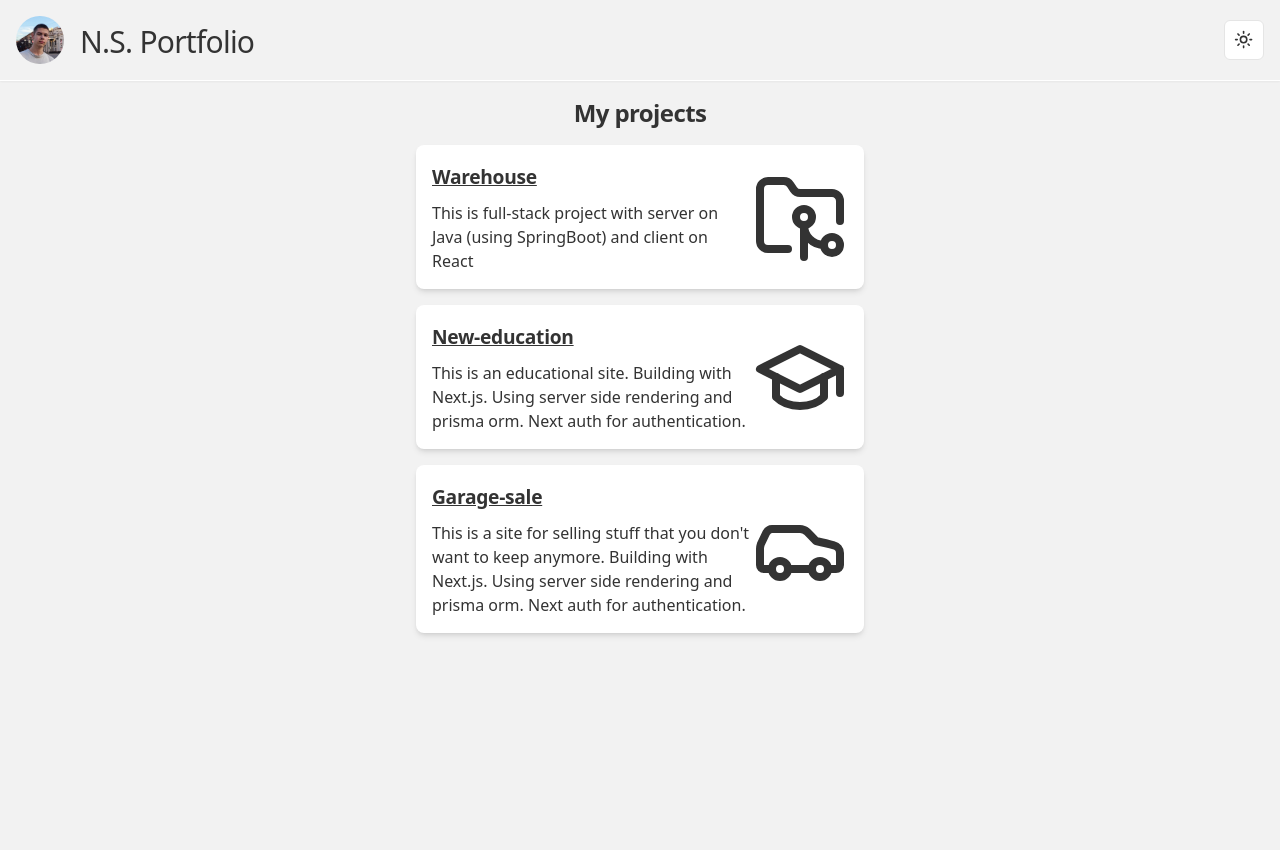
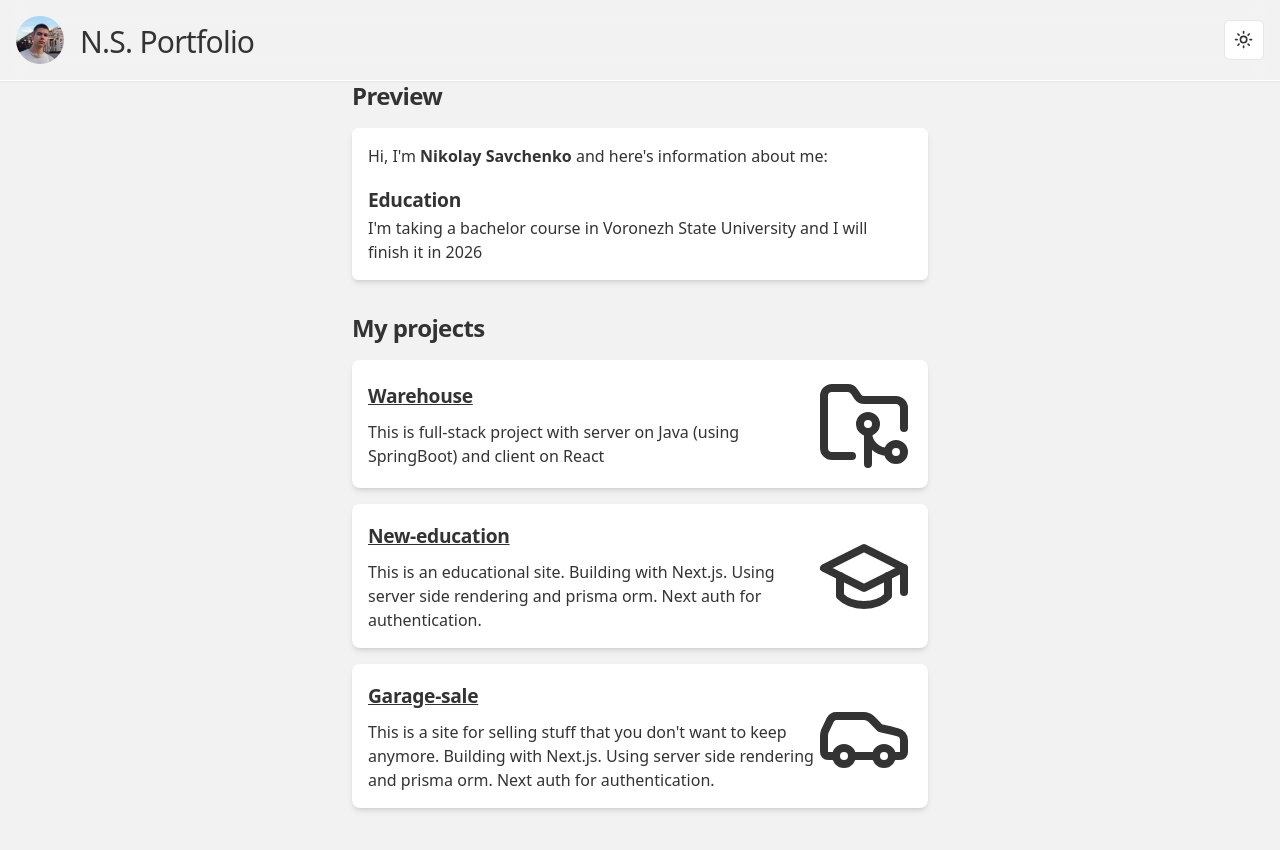
Before and after one commit to woodemai/portfolio, a React (Vite) app: page / in a window 1280 px wide. Shown: the top 850 px of the page. Built offline with nearby package versions, Linux system fonts and the light colour scheme.

Commit message:
add preview

```diff
--- a/src/app/providers/PageProvider/Header.tsx
+++ b/src/app/providers/PageProvider/Header.tsx
@@ -3,13 +3,13 @@ import { ModeToggle } from "@/shared/components/ui/theme-toggle"
 
 const Header = () => {
   return (
-    <div className="flex flex-row justify-between border-card border-b items-center gap-x-4 p-4 w-full shadow-sm mb-4">
+    <header className="flex flex-row justify-between border-card border-b items-center gap-x-4 p-4 w-full shadow-sm backdrop-blur-md bg-opacity-50 fixed top-0">
       <div className="flex flex-row gap-4 items-end">
         <img src="avatar.jpeg" alt="avatar" width={48} height={48} className="rounded-full" />
         <h1 className="font-light pb-1">N.S. Portfolio</h1>
       </div>
       <ModeToggle />
-    </div>
+    </header>
   )
 }
 
--- a/src/app/providers/PageProvider/RootLayout.tsx
+++ b/src/app/providers/PageProvider/RootLayout.tsx
@@ -17,7 +17,7 @@ export default function RootLayout() {
                     unmountOnExit
                 >
                     {() => (
-                        <div >
+                        <div className='mt-20' >
                             {currentOutlet}
                         </div>
                     )}
--- a/src/app/styles/index.css
+++ b/src/app/styles/index.css
@@ -22,7 +22,7 @@
     --muted: 0 0% 96.1%;
     --muted-foreground: 0 0% 45.1%;
 
-    --accent: 0 0% 96.1%;
+    --accent: 288 100% 85%;
     --accent-foreground: 0 0% 9%;
 
     --destructive: 0 84.2% 60.2%;
@@ -54,7 +54,7 @@
     --muted: 0 0% 14.9%;
     --muted-foreground: 0 0% 63.9%;
 
-    --accent: 0 0% 14.9%;
+    --accent: 288 100% 20%;
     --accent-foreground: 0 0% 98%;
 
     --destructive: 0 62.8% 30.6%;
--- a/src/pages/home/HomePage.tsx
+++ b/src/pages/home/HomePage.tsx
@@ -1,8 +1,10 @@
 import ProjectList from "@/widgets/ProjectList/ProjectList";
+import Preview from "@/widgets/preview/Preview";
 
 export default function HomePage() {
     return (
-        <div className="flex flex-col jusitfy-start items-center w-full h-full min-h-screen">
+        <div className="p-2 sm:p-0 flex flex-col gap-y-8 jusitfy-start items-center mx-auto w-full h-full min-h-screen sm:max-w-sm md:max-w-md lg:max-w-lg xl:max-w-xl">
+            <Preview/>
             <ProjectList/>
         </div>
     )
--- a/src/widgets/ProjectList/ProjectList.tsx
+++ b/src/widgets/ProjectList/ProjectList.tsx
@@ -24,7 +24,7 @@ const projects:IProject[] = [
 
 const ProjectList = () => {
     return (
-        <div className="flex flex-col gap-y-4 items-center justify-center w-full sm:max-w-md">
+        <div className="flex flex-col gap-y-4 justify-center w-full">
             <h2 className="text-left">My projects</h2>
             {projects.map(project => <Project key={project.title} {...project}/>)}
         </div>
--- /dev/null
+++ b/src/widgets/preview/Preview.tsx
@@ -0,0 +1,16 @@
+const Preview = () => {
+    return (
+        <div className="flex flex-col w-full gap-y-4">
+            <h2>Preview</h2>
+            <div className="bg-card p-4 rounded-md shadow-md gap-y-4 flex flex-col">
+                <p>Hi, I'm <span className="font-bold">Nikolay Savchenko</span> and here's information about me:</p>
+                <div>
+                    <h3>Education</h3>
+                    <p>I'm taking a bachelor course in Voronezh State University and I will finish it in 2026</p>
+                </div>
+            </div>
+        </div>
+    )
+}
+
+export default Preview
```
